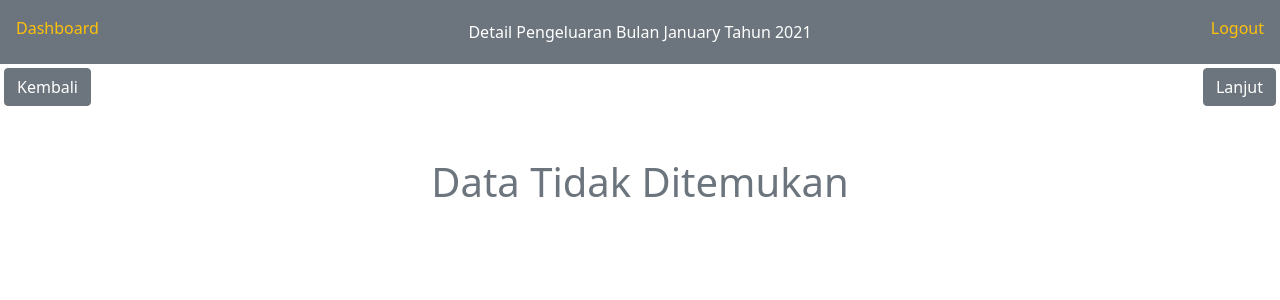
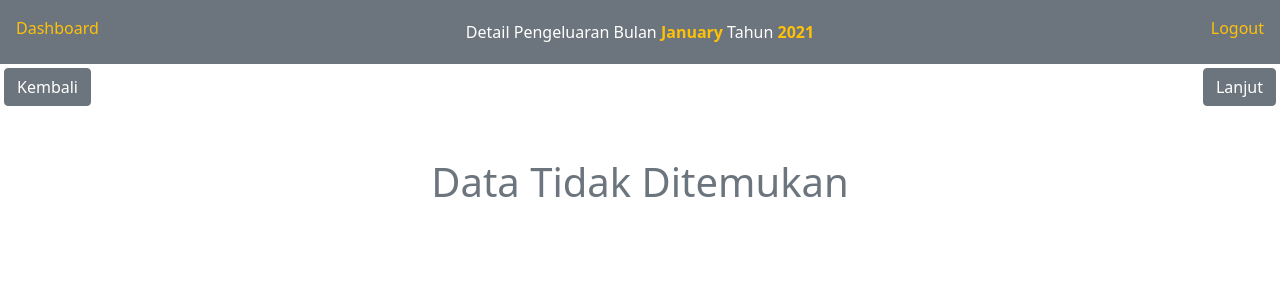
Before and after one commit to PlanetUI/logbook-django, a Django app: page /detail in a window 1280 px wide. Shown: the top 300 px of the page. Run offline with Django 3.2, Linux system fonts and the light colour scheme; the visitor is signed in with stand-in values (Sample User, id 1); data that the repository does not hold is empty; some libraries are stand-ins or nearby versions.

Commit message:
[ADD] font

```diff
--- a/keuangan/templates/keuangan/detail.html
+++ b/keuangan/templates/keuangan/detail.html
@@ -16,7 +16,7 @@
                 <a class="text-warning text-decoration-none" href="/dashboard">Dashboard</a>
             </div>
             <div class="col text-center">
-                <p class="p-1">Detail Pengeluaran Bulan {{ month }} Tahun {{ year }}</p>
+                <p class="p-1">Detail Pengeluaran Bulan <span class="fw-bold text-warning">{{ month }}</span> Tahun <span class="fw-bold text-warning">{{ year }}</span></p>
             </div>
             <div class="col text-end">
                 <a class="text-warning text-decoration-none" href="{% url 'admin:logout' %}">Logout</a>
```
